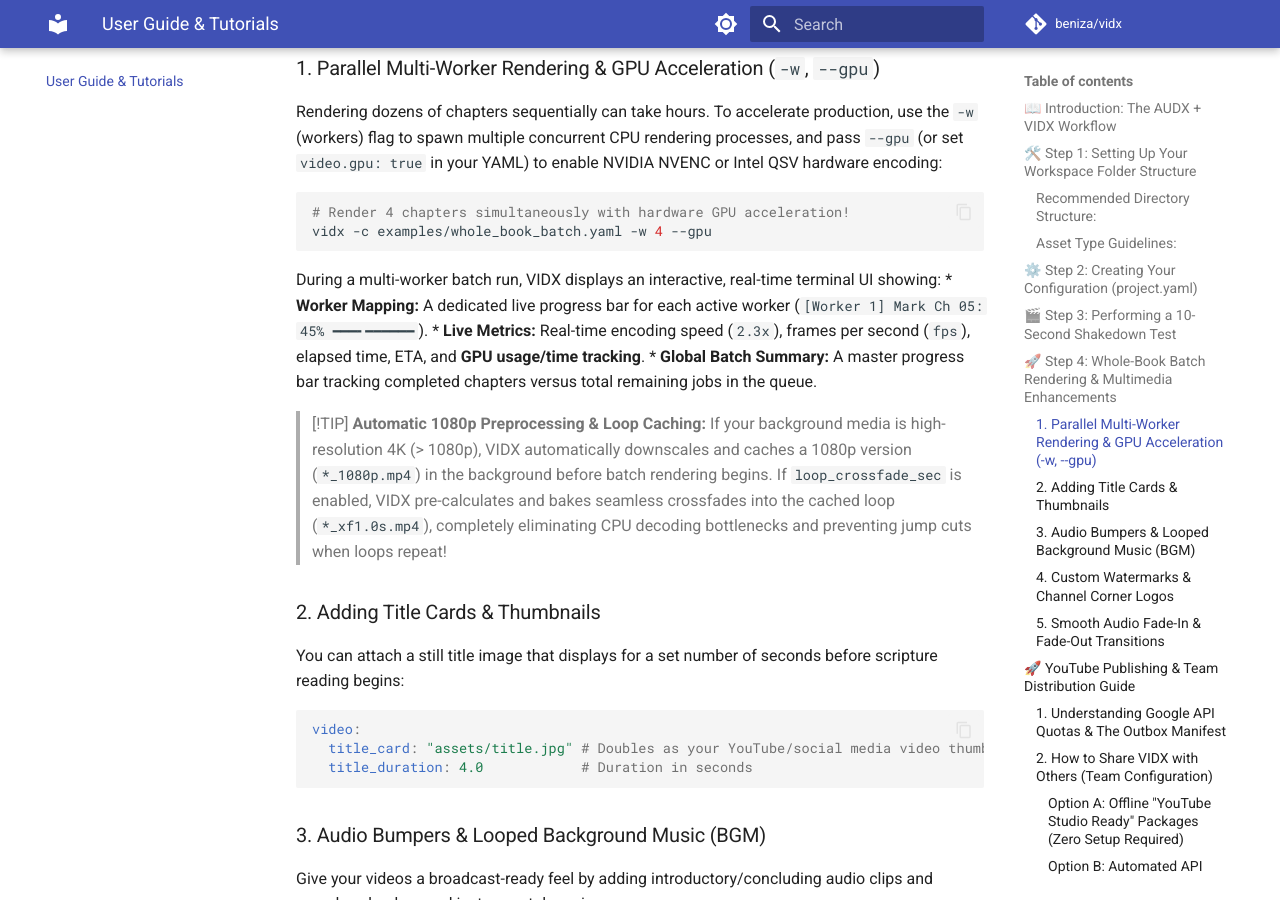
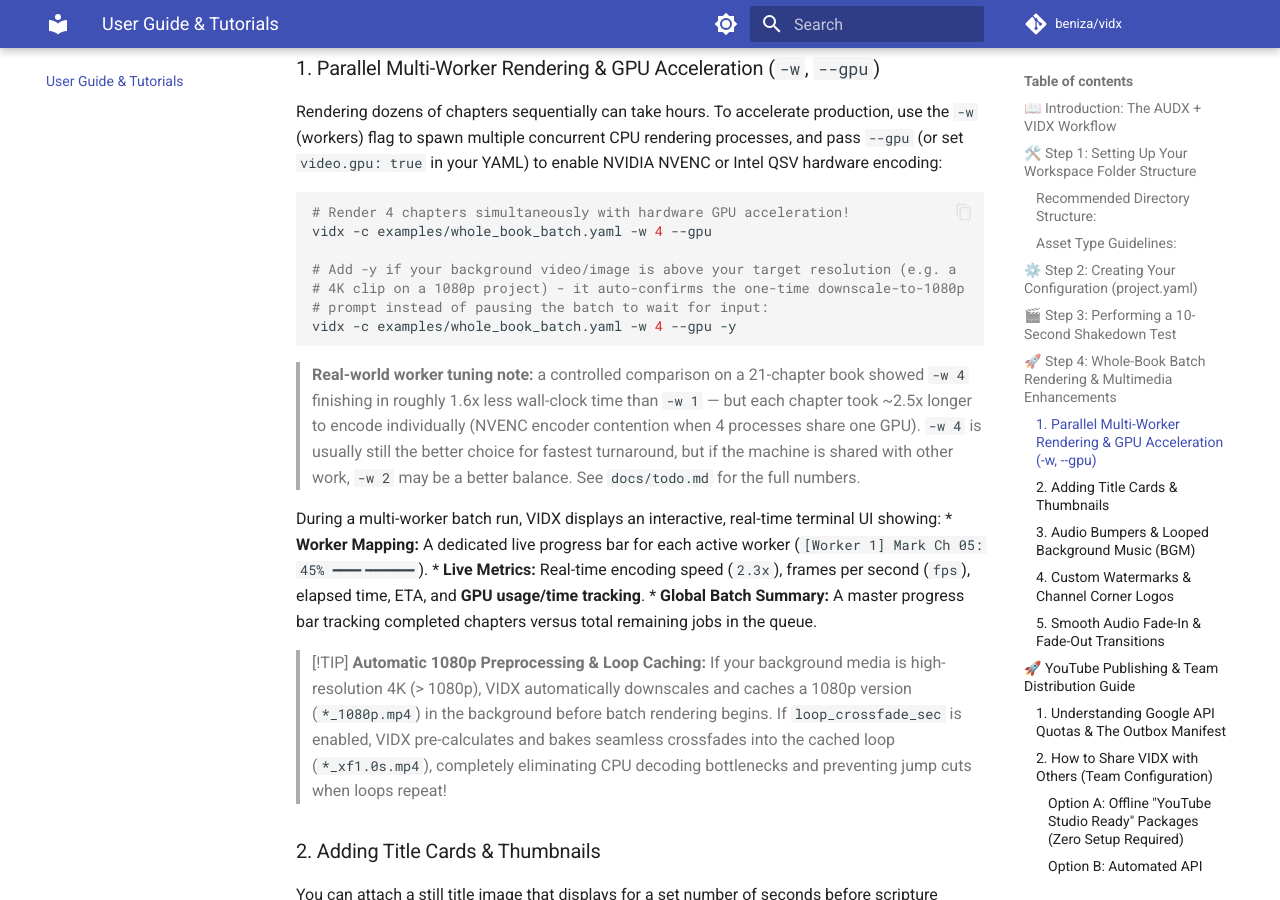
Before and after one commit to beniza/vidx, an MkDocs documentation site: the page built from docs/user_guide.md, in a window 1280 px wide and 900 px high, scrolled down 3890 px. Built offline with MkDocs 1.6.1 and Material for MkDocs 9.7.7, drawn with Linux system fonts in a browser that asks for light colours; comment, search, counter and statistics services are not loaded.

Commit message:
docs: document the real GPU/publish command patterns from production use
README.md had no mention of --gpu, --manifest, or YouTube publishing at
all. Extracted the actual validated command forms used across the
Luke/John/Acts production batches (from local upload_history.md, not
committed) and added them:

- README: GPU+workers+auto-yes render example, packaged-exe form, and
  a new "Mode 4: Publish to YouTube" section (previously undocumented
  here entirely).
- getting_started.md: production GPU render callout alongside the
  basic Step 3 command.
- user_guide.md: -y flag added to the existing --gpu/-w example, plus
  a real worker-count tuning note (-w 4 ~1.6x faster wall-clock than
  -w 1, but ~2.5x more total GPU-seconds per chapter due to NVENC
  contention - see docs/todo.md for the full numbers).

````diff
--- a/docs/user_guide.md
+++ b/docs/user_guide.md
@@ -153,7 +153,18 @@
 ```bash
 # Render 4 chapters simultaneously with hardware GPU acceleration!
 vidx -c examples/whole_book_batch.yaml -w 4 --gpu
+
+# Add -y if your background video/image is above your target resolution (e.g. a
+# 4K clip on a 1080p project) - it auto-confirms the one-time downscale-to-1080p
+# prompt instead of pausing the batch to wait for input:
+vidx -c examples/whole_book_batch.yaml -w 4 --gpu -y
 ```
+
+> **Real-world worker tuning note:** a controlled comparison on a 21-chapter book showed `-w 4`
+> finishing in roughly 1.6x less wall-clock time than `-w 1` — but each chapter took ~2.5x longer
+> to encode individually (NVENC encoder contention when 4 processes share one GPU). `-w 4` is
+> usually still the better choice for fastest turnaround, but if the machine is shared with other
+> work, `-w 2` may be a better balance. See `docs/todo.md` for the full numbers.
 
 During a multi-worker batch run, VIDX displays an interactive, real-time terminal UI showing:
 *   **Worker Mapping:** A dedicated live progress bar for each active worker (`[Worker 1] Mark Ch 05: 45% ━━━╸━━━━━━`).
````
Also changed, not shown: README.md (+21 -0 lines), docs/getting_started.md (+8 -0 lines).
